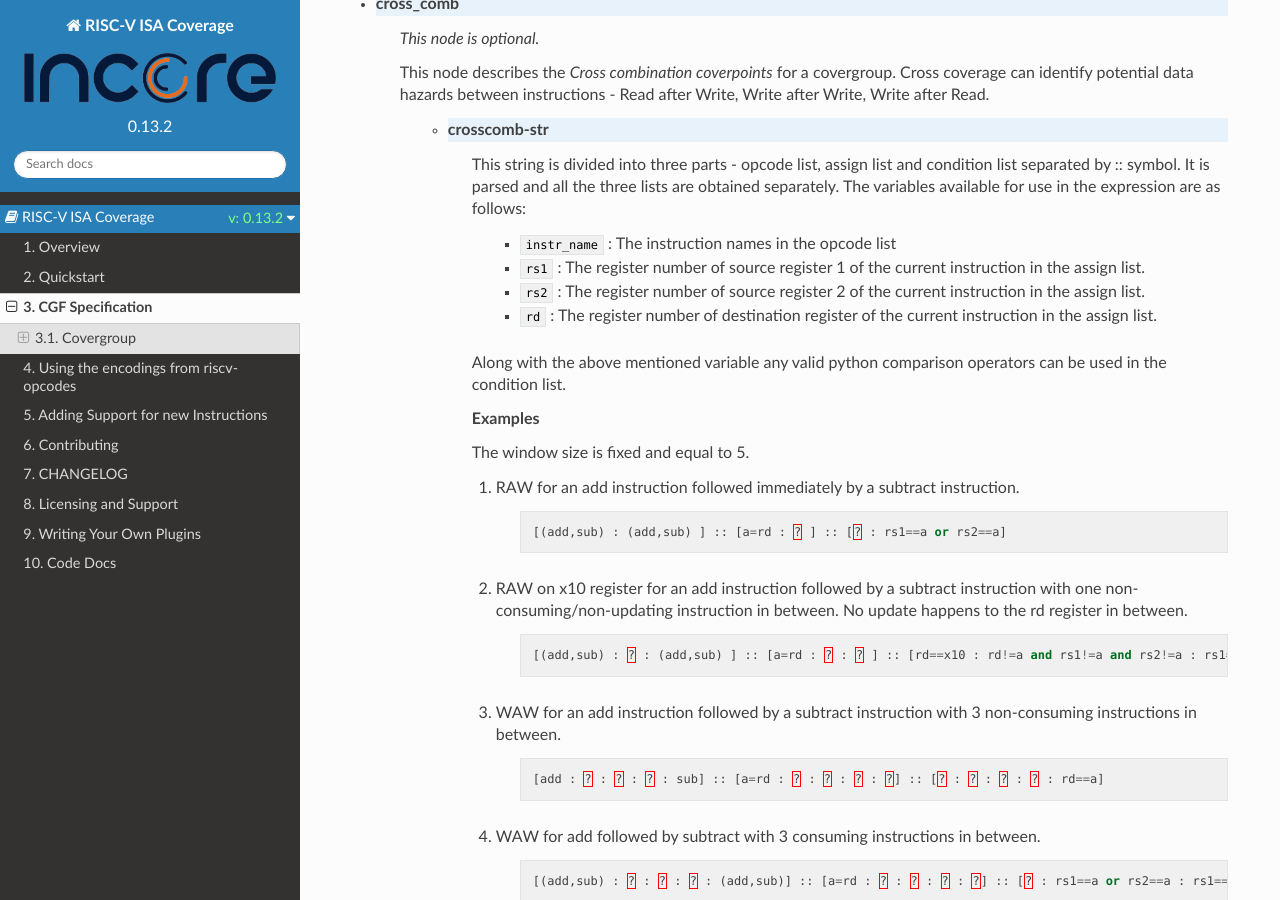
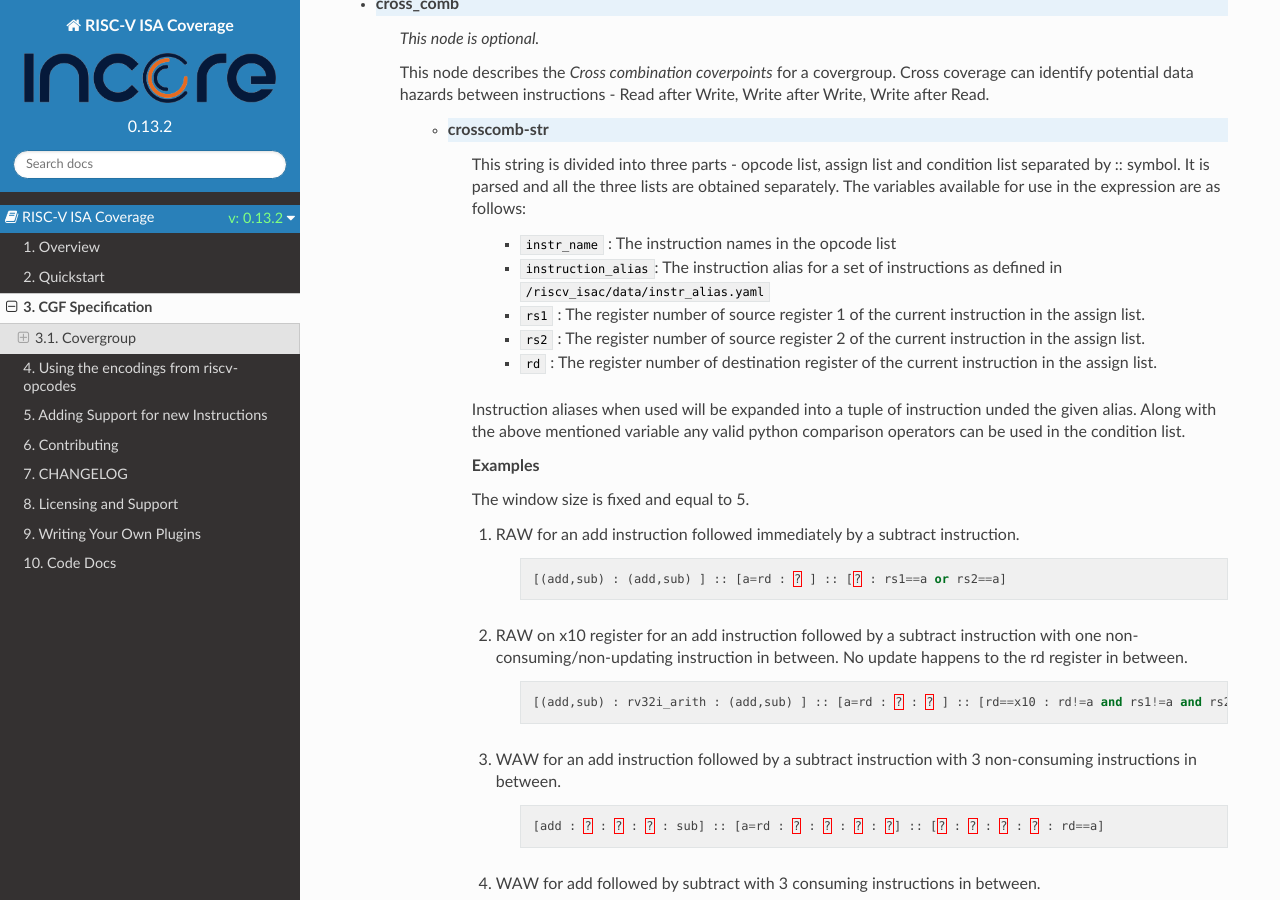
Before and after one commit to riscv-software-src/riscv-isac, a Sphinx documentation site: the page built from docs/source/cgf.rst, in a window 1280 px wide and 900 px high, scrolled down 8698 px. Built offline with Sphinx 7.4.7 and the Read the Docs theme 2.0.0, drawn with Linux system fonts in a browser that asks for light colours.

Commit message:
Specification for instruction aliases in cross_comb

```diff
--- a/docs/source/cgf.rst
+++ b/docs/source/cgf.rst
@@ -377,12 +377,15 @@ A covergroup contains the following nodes:
 
                 * ``instr_name`` : The instruction names in the  opcode list
 
+                * ``instruction_alias``: The instruction alias for a set of instructions as defined in ``/riscv_isac/data/instr_alias.yaml``
+
                 * ``rs1`` : The register number of source register 1 of the current instruction in the assign list.
 
                 * ``rs2`` : The register number of source register 2 of the current instruction in the assign list.
 
                 * ``rd`` : The register number of destination register of the current instruction in the assign list.
 
+            Instruction aliases when used will be expanded into a tuple of instruction unded the given alias.
             Along with the above mentioned variable any valid python comparison operators can be used in the condition list.
 
 
@@ -401,7 +404,7 @@ A covergroup contains the following nodes:
 
                 .. code-block:: python
 
-                    [(add,sub) : ? : (add,sub) ] :: [a=rd : ? : ? ] :: [rd==x10 : rd!=a and rs1!=a and rs2!=a : rs1==a or rs2==a ]
+                    [(add,sub) : rv32i_arith : (add,sub) ] :: [a=rd : ? : ? ] :: [rd==x10 : rd!=a and rs1!=a and rs2!=a : rs1==a or rs2==a ]
 
             3. WAW for an add instruction followed by a subtract instruction with 3 non-consuming instructions in between.
 
```
